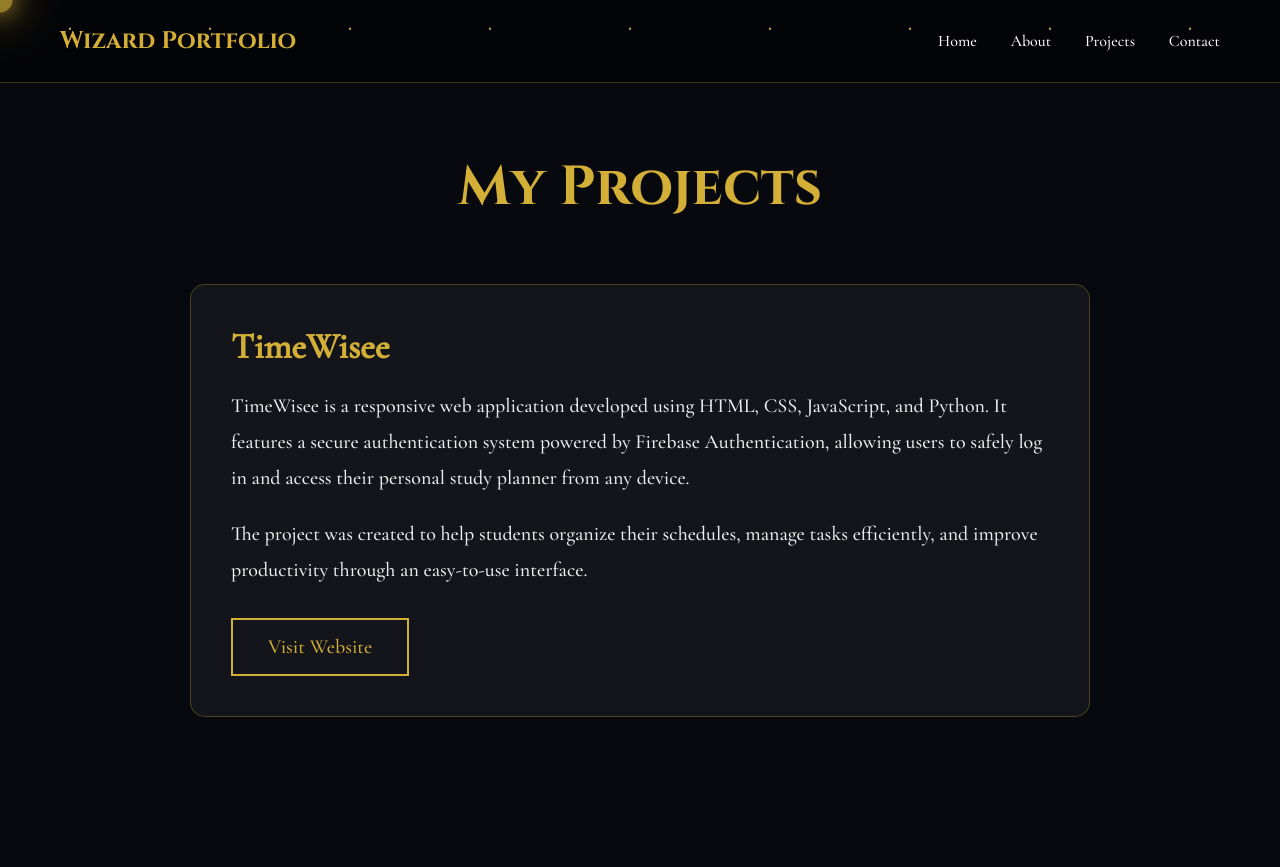
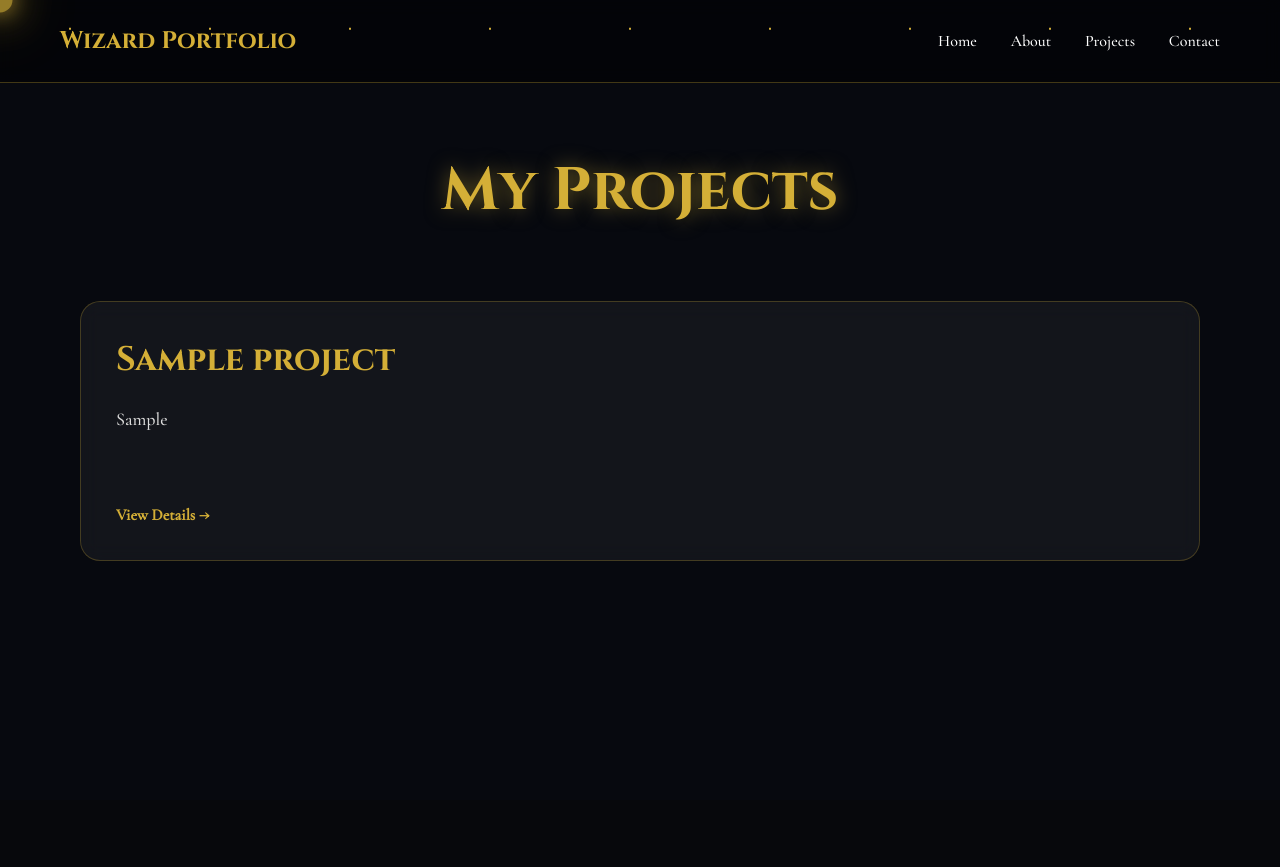
Before and after one commit to Flakes25/PortfolioQ1.objor, a Django app: page /projects/ in a window 1280 px wide. After the commit the page ends 561 px from the top, so only its background shows below. Run offline with Django 5.2, Linux system fonts and the light colour scheme; tables that the repository leaves empty hold one stand-in row (values such as "Sample post").

Commit message:
Implement database-driven portfolio with project list and detail views

```diff
--- a/website/static/css/style.css
+++ b/website/static/css/style.css
@@ -27,6 +27,8 @@ nav{
     position:fixed;
     width:100%;
     backdrop-filter:blur(8px);
+
+    z-index:100;
 }
 
 nav h2{
@@ -228,181 +230,6 @@ z-index:999;
 
 }
 
-.projects{
-
-    min-height:100vh;
-
-    padding:150px 80px;
-
-}
-
-.projects h1{
-
-    text-align:center;
-
-    font-size:55px;
-
-    color:#d4af37;
-
-    font-family:"Cinzel", serif;
-
-    margin-bottom:60px;
-
-}
-
-.project-card{
-
-    max-width:900px;
-
-    margin:auto;
-
-    padding:40px;
-
-    background:rgba(255,255,255,.05);
-
-    border:1px solid rgba(212,175,55,.3);
-
-    border-radius:15px;
-
-    backdrop-filter:blur(8px);
-
-    transition:.4s;
-
-}
-
-.project-card:hover{
-
-    transform:translateY(-8px);
-
-    box-shadow:0 0 30px rgba(212,175,55,.35);
-
-}
-
-.project-card h2{
-
-    color:#d4af37;
-
-    margin-bottom:20px;
-
-    font-size:36px;
-
-}
-
-.project-card p{
-
-    font-size:20px;
-
-    line-height:1.8;
-
-    margin-bottom:20px;
-
-}
-
-.project-card .btn{
-
-    display:inline-block;
-
-    margin-top:10px;
-
-}
-
-.about,
-.contact{
-
-    min-height:100vh;
-
-    padding:150px 80px;
-
-}
-
-.about h1,
-.contact h1{
-
-    text-align:center;
-
-    color:#d4af37;
-
-    font-size:55px;
-
-    font-family:"Cinzel",serif;
-
-    margin-bottom:60px;
-
-}
-
-.about-card,
-.contact-card{
-
-    max-width:900px;
-
-    margin:auto;
-
-    background:rgba(255,255,255,.05);
-
-    border:1px solid rgba(212,175,55,.3);
-
-    backdrop-filter:blur(10px);
-
-    border-radius:15px;
-
-    padding:45px;
-
-    transition:.4s;
-
-}
-
-.about-card:hover,
-.contact-card:hover{
-
-    transform:translateY(-8px);
-
-    box-shadow:0 0 35px rgba(212,175,55,.35);
-
-}
-
-.about-card h2,
-.contact-card h2{
-
-    color:#d4af37;
-
-    margin-bottom:20px;
-
-    font-size:35px;
-
-}
-
-.about-card p,
-.contact-card p{
-
-    font-size:20px;
-
-    line-height:1.8;
-
-    margin-bottom:20px;
-
-}
-
-.contact-info{
-
-    margin-top:40px;
-
-}
-
-.contact-info a{
-
-    color:#d4af37;
-
-    text-decoration:none;
-
-    transition:.3s;
-
-}
-
-.contact-info a:hover{
-
-    color:white;
-
-}
 
 @keyframes moveStars{
 
@@ -415,3 +242,225 @@ z-index:999;
     }
 
 }
+
+/* ===========================
+   PROJECTS PAGE
+=========================== */
+
+.projects-page{
+
+    max-width:1200px;
+
+    margin:0 auto;
+
+    padding:150px 40px 80px;
+}
+
+.page-title{
+
+    text-align:center;
+
+    font-family:"Cinzel",serif;
+
+    font-size:60px;
+
+    color:#d4af37;
+
+    margin-bottom:70px;
+
+    text-shadow:0 0 20px rgba(212,175,55,.5);
+}
+
+.projects-grid{
+
+    display:grid;
+
+    grid-template-columns:repeat(auto-fit,minmax(320px,1fr));
+
+    gap:35px;
+}
+
+.project-card{
+
+    display:flex;
+
+    flex-direction:column;
+
+    justify-content:space-between;
+
+    text-decoration:none;
+
+    color:white;
+
+    background:rgba(255,255,255,.05);
+
+    border:1px solid rgba(212,175,55,.25);
+
+    backdrop-filter:blur(10px);
+
+    border-radius:20px;
+
+    padding:35px;
+
+    transition:.35s;
+
+    min-height:260px;
+}
+
+.project-card:hover{
+
+    transform:translateY(-8px);
+
+    border-color:#d4af37;
+
+    box-shadow:0 0 30px rgba(212,175,55,.35);
+}
+
+.project-card h2{
+
+    color:#d4af37;
+
+    font-size:34px;
+
+    margin-bottom:20px;
+
+    font-family:"Cinzel",serif;
+}
+
+.project-card p{
+
+    color:#ddd;
+
+    line-height:1.8;
+
+    font-size:18px;
+
+    flex-grow:1;
+}
+
+.project-card span{
+
+    margin-top:30px;
+
+    color:#d4af37;
+
+    font-weight:bold;
+}
+
+/* ===========================
+   PROJECT DETAIL
+=========================== */
+
+.project-detail-page{
+
+    min-height:100vh;
+
+    display:flex;
+
+    justify-content:center;
+
+    align-items:center;
+
+    padding:120px 30px;
+
+}
+
+.detail-card{
+
+    width:900px;
+
+    max-width:95%;
+
+    background:rgba(255,255,255,.05);
+
+    backdrop-filter:blur(12px);
+
+    border:1px solid rgba(212,175,55,.25);
+
+    border-radius:20px;
+
+    padding:60px;
+
+    box-shadow:0 0 30px rgba(0,0,0,.35);
+
+    transition:.4s;
+
+}
+
+.detail-card:hover{
+
+    transform:translateY(-6px);
+
+    box-shadow:0 0 40px rgba(212,175,55,.25);
+
+}
+
+.detail-card h1{
+
+    font-family:"Cinzel",serif;
+
+    font-size:55px;
+
+    color:#d4af37;
+
+    margin-bottom:40px;
+
+}
+
+.info{
+
+    margin-bottom:35px;
+
+}
+
+.info h3{
+
+    color:#d4af37;
+
+    font-size:28px;
+
+    margin-bottom:15px;
+
+}
+
+.info p{
+
+    font-size:22px;
+
+    color:#ddd;
+
+    line-height:1.8;
+
+}
+
+.visit-btn{
+
+    display:inline-block;
+
+    margin-top:20px;
+
+    padding:18px 45px;
+
+    border:2px solid #d4af37;
+
+    color:#d4af37;
+
+    text-decoration:none;
+
+    font-size:20px;
+
+    border-radius:50px;
+
+    transition:.3s;
+
+}
+
+.visit-btn:hover{
+
+    background:#d4af37;
+
+    color:#111;
+
+    box-shadow:0 0 25px #d4af37;
+
+}
--- a/website/templates/base.html
+++ b/website/templates/base.html
@@ -6,7 +6,7 @@
     <meta name="viewport" content="width=device-width, initial-scale=1.0">
     <title>Wizard Portfolio</title>
 
-    <link rel="stylesheet" href="{% static 'css/style.css' %}">
+    <link rel="stylesheet" href="{% static 'css/style.css' %}?v=5">
 
     <link href="https://fonts.googleapis.com/css2?family=Cinzel:wght@400;700&family=Cormorant+Garamond:wght@300;500&display=swap" rel="stylesheet">
 </head>
--- a/website/templates/projects.html
+++ b/website/templates/projects.html
@@ -2,32 +2,29 @@
 
 {% block content %}
 
-<section class="projects">
+<section class="projects-page">
 
-    <h1>My Projects</h1>
+    <h1 class="page-title">My Projects</h1>
 
-    <div class="project-card">
+    <div class="projects-grid">
 
-        <h2>TimeWisee</h2>
+        {% for project in projects %}
 
-        <p>
-            TimeWisee is a responsive web application developed using HTML,
-            CSS, JavaScript, and Python. It features a secure authentication
-            system powered by Firebase Authentication, allowing users to safely
-            log in and access their personal study planner from any device.
-        </p>
+        <a href="{% url 'project_detail' project.id %}" class="project-card">
 
-        <p>
-            The project was created to help students organize their schedules,
-            manage tasks efficiently, and improve productivity through an
-            easy-to-use interface.
-        </p>
+            <h2>{{ project.project_name }}</h2>
 
-        <a href="https://timewisee.vercel.app"
-           target="_blank"
-           class="btn">
-            Visit Website
+            <p>{{ project.tech_stack }}</p>
+
+            <span>View Details →</span>
+
         </a>
+
+        {% empty %}
+
+        <p>No projects available.</p>
+
+        {% endfor %}
 
     </div>
 
--- a/website/urls.py
+++ b/website/urls.py
@@ -6,4 +6,5 @@ urlpatterns = [
     path('about/', views.about, name='about'),
     path('projects/', views.projects, name='projects'),
     path('contact/', views.contact, name='contact'),
+    path('projects/<int:id>/', views.project_detail, name='project_detail'),
 ]
--- a/website/views.py
+++ b/website/views.py
@@ -1,13 +1,38 @@
-from django.shortcuts import render
+from django.shortcuts import render, get_object_or_404
+from .models import Project, PersonalInformation
+
 
 def home(request):
     return render(request, 'home.html')
 
+
 def about(request):
-    return render(request, 'about.html')
+    person = PersonalInformation.objects.first()
+
+    return render(request, 'about.html', {
+        'person': person
+    })
+
 
 def projects(request):
-    return render(request, 'projects.html')
+    projects = Project.objects.all()
+
+    return render(request, 'projects.html', {
+        'projects': projects
+    })
+
+
+def project_detail(request, id):
+    project = get_object_or_404(Project, id=id)
+
+    return render(request, "project_detail.html", {
+        "project": project
+    })
+
 
 def contact(request):
-    return render(request, 'contact.html')
+    person = PersonalInformation.objects.first()
+
+    return render(request, 'contact.html', {
+        'person': person
+    })
```
Also changed, not shown: website/templates/project_detail.html (added, +35 -0 lines).
